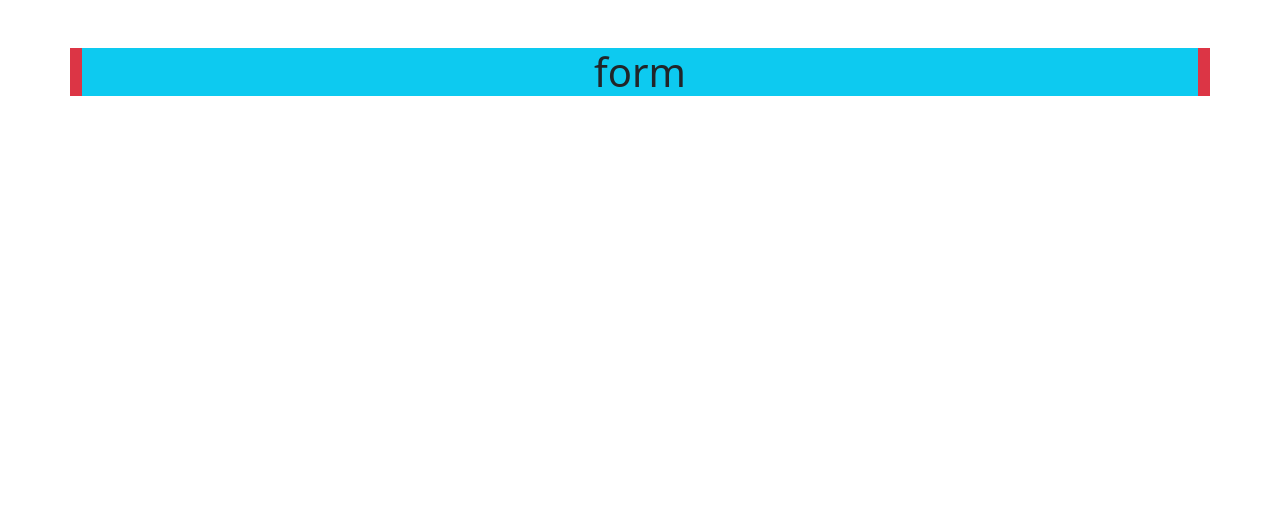
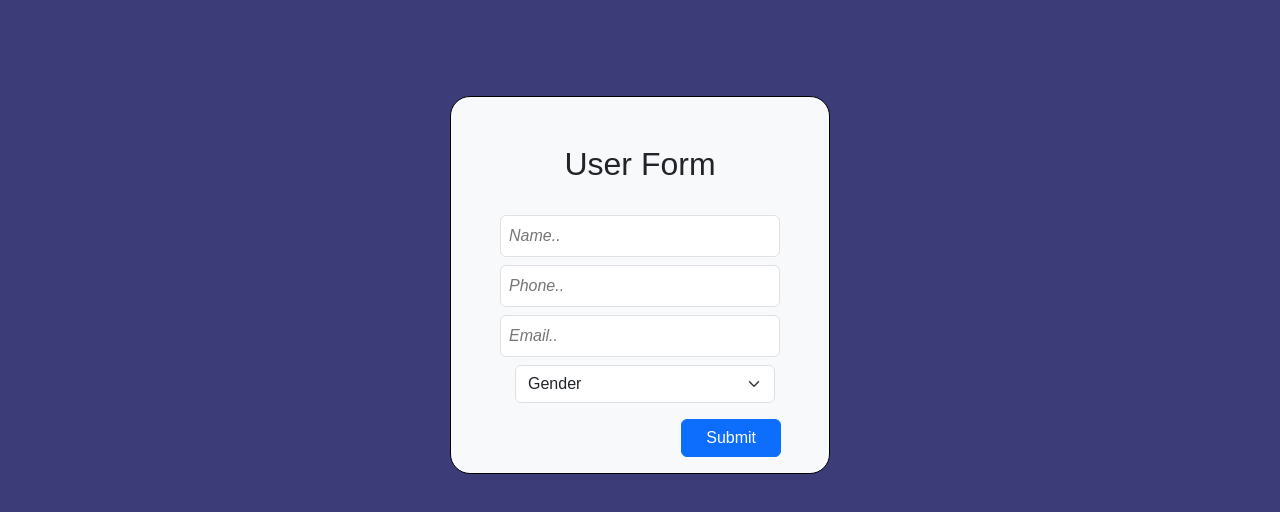
Before and after one commit to ajmal1722/nodeProject, a website: page form.html in a window 1280 px wide. Drawn offline with nearby package versions, Linux system fonts and the light colour scheme.

Commit message:
created html of user form

```diff
--- a/form.html
+++ b/form.html
@@ -5,10 +5,40 @@
     <meta name="viewport" content="width=device-width, initial-scale=1.0">
     <title>User CRUD Web App</title>
     <link href="https://cdn.jsdelivr.net/npm/bootstrap@5.3.2/dist/css/bootstrap.min.css" rel="stylesheet" integrity="sha384-T3c6CoIi6uLrA9TneNEoa7RxnatzjcDSCmG1MXxSR1GAsXEV/Dwwykc2MPK8M2HN" crossorigin="anonymous">
+    <style>
+        body{
+            font-family: sans-serif;
+            background-color: rgba(12, 12, 87, 0.799);
+        }
+        .inp{
+            width: 280px;
+        }
+        .div-bord{
+            border: 1px solid black;
+            border-radius: 20px;
+        }
+    </style>
 </head>
 <body>
-    <div class="container bg-danger text-center my-5">
-        <h1 class="bg-info">form</h1>
+    <div class="container text-center my-5">
+        <div class="d-flex justify-content-center">
+            <div class="bg-light div-bord mt-5" style="width: 380px;">
+                <h2 class=" pt-5">User Form</h2>
+                <div class=" p-3 ">
+                    <input type="text" placeholder="Name.." class="fst-italic mt-2 p-2 border rounded inp"><br>
+                    <input type="text" placeholder="Phone.." class="fst-italic mt-2 p-2 border rounded inp"><br>
+                    <input type="text" placeholder="Email.." class="fst-italic mt-2 p-2 border rounded inp"><br>
+                    <select class="form-select mx-5 mt-2" aria-label="Default select example" style="width: 260px;">
+                        <option selected>Gender</option>
+                        <option value="1">Male</option>
+                        <option value="2">Female</option>
+                      </select>
+                </div>
+                <div class="d-flex justify-content-end mx-5 mb-3">
+                    <input class="btn btn-primary px-4" type="submit" value="Submit">
+                </div>
+            </div>
+        </div>
     </div>
 </body>
 </html>
```
